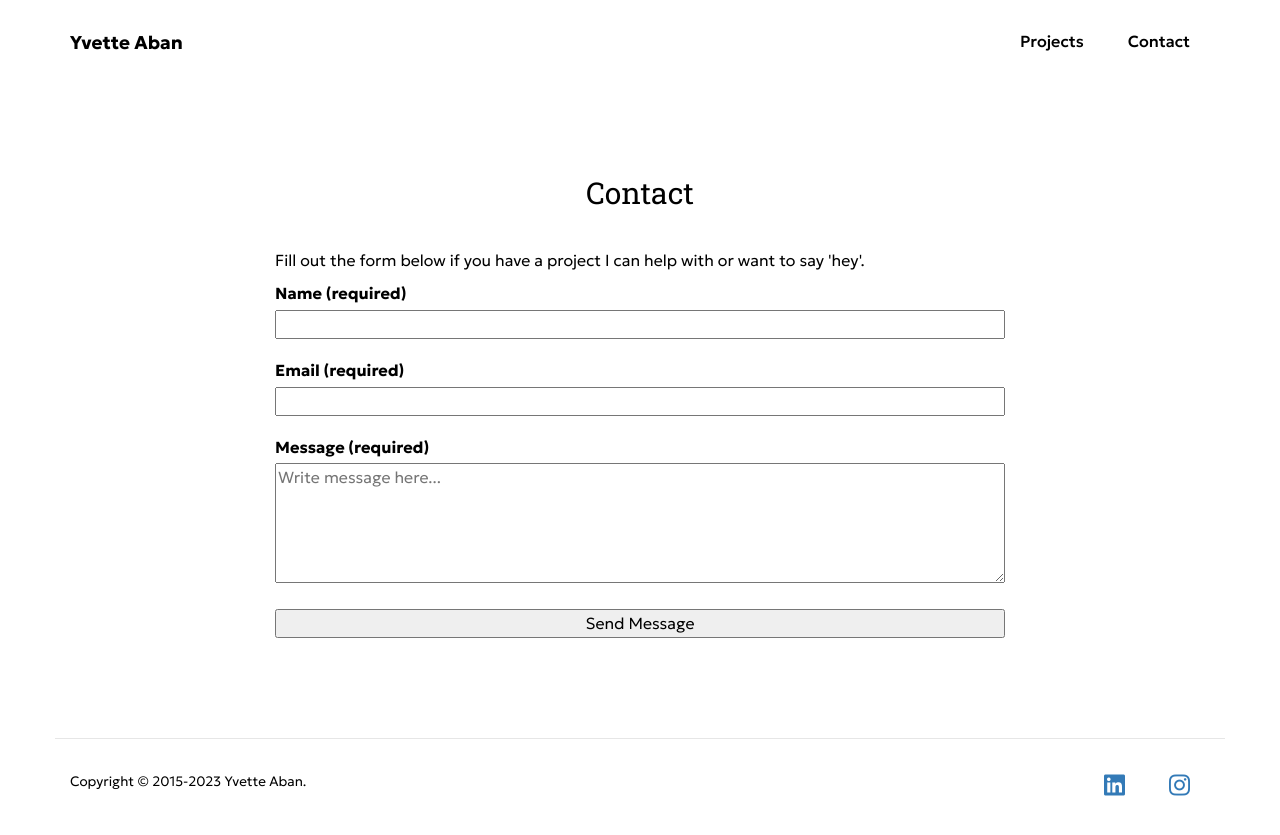
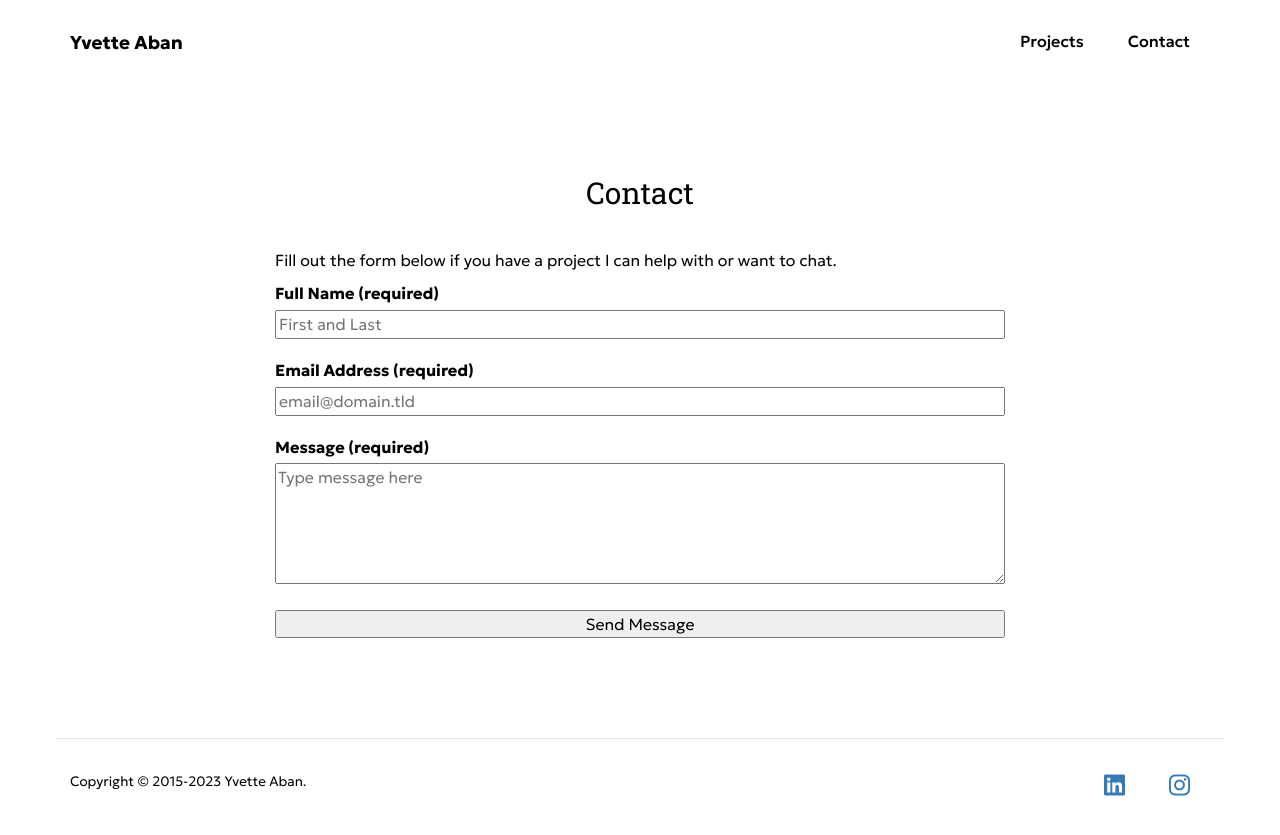
Before and after one commit to yvetteaban/yvetteaban.github.io, a Jekyll site: the page built from contact/index.html, in a window 1280 px wide. Shown: the top 835 px of the page. Built offline with Jekyll 4.4.1, drawn with Linux system fonts in a browser that asks for light colours; nearby versions of some CDN libraries.

Commit message:
Updated contact form
link was outdated. updated 404 page copy as well.

```diff
--- a/404.html
+++ b/404.html
@@ -10,7 +10,7 @@
     </div>
     <div class="col-sm-8 col-md-8 col-sm-offset-2 col-md-offset-2">
         <div class="content-wrapper">
-            <p>Sorry, we've misplaced that URL or it's pointing to something that no longer exists. <a href="{{ site.baseurl }}/">Head back home</a> to start fresh.</p>
+            <p>Sorry, we can't find that URL or it's pointing to something that no longer exists. <a href="{{ site.baseurl }}/">Head back home</a> to look for something else.</p>
         </div>
     </div>
 </div>
--- a/contact/index.html
+++ b/contact/index.html
@@ -10,25 +10,24 @@
 
 	<div class="col-sm-8 col-md-8 col-sm-offset-2 col-md-offset-2">
 	<div class="content-wrapper">
-		<p>Fill out the form below if you have a project I can help with or want to say 'hey'.</p>
+		<p>Fill out the form below if you have a project I can help with or want to chat.</p>
 
-		<form id="contact-ya" action="https://formspree.io/hello@yvetteaban.com" method="POST">
-		<section>
-			<label for="name">Name (required)</label> <br />
-			<input type="text" id="name" name="name" required="true">
-		</section>
-		<section>
-			<label for="email">Email (required)</label> <br />
-			<input type="email" id="email" name="_replyto" required="true">
-		</section>
-		<section>
-			<label for="subject">Message (required)</label> <br />
-			<textarea id="subject" name="subject" placeholder="Write message here..." style="height:120px" required="true"></textarea>
-		</section>
-		<section>
+		<form id="fs-ya" name="contact-form" accept-charset="utf-8" action="https://formspree.io/f/moqzgwdj" method="post">
+			<fieldset id="fs-frm-inputs">
+			  <label for="full-name">Full Name (required)</label>
+			  <input type="text" name="name" id="full-name" placeholder="First and Last" required="true">
+
+			  <label for="email-address">Email Address (required)</label>
+			  <input type="email" name="_replyto" id="email-address" placeholder="email@domain.tld" required="true">
+
+			  <label for="message">Message (required)</label>
+			  <textarea rows="5" name="message" id="message" placeholder="Type message here" required=""></textarea>
+			  <input type="hidden" name="_subject" id="email-subject" value="Contact Form Submission">
+
+			</fieldset>
 			<input type="submit" value="Send Message">
-		</section>
 		</form>
+
 	</div>
 	</div>
 </div>
--- a/css/main.scss
+++ b/css/main.scss
@@ -269,15 +269,11 @@
 /* contact */
 .contact-page {
   .content-wrapper {
-    // @media screen and (min-width: $on-laptop) {
-    //   margin: 0 auto;
-    //   width: 80%;
-    // }
     form {
       input, textarea {
         width: 100%;
       }
-      section {
+      fieldset, input {
         margin-bottom: $spacing-unit;
       }
     }
@@ -286,10 +282,6 @@
 
 /* resume */
 .resume-page {
-  // @media screen and (min-width: $on-laptop) {
-  //   margin: 0 auto;
-  //   width: 70%;
-  // }
   section {
     h2 {
       border-bottom: 3px solid transparent;
@@ -328,13 +320,3 @@
     }
   }
 }
-
-/* 404 */
-// .notfound-page {
-//   .content-wrapper {
-//     @media screen and (min-width: $on-laptop) {
-//       margin: 0 auto;
-//       width: 80%;
-//     }
-//   }
-// }
```
Also changed, not shown: 4 other files.
